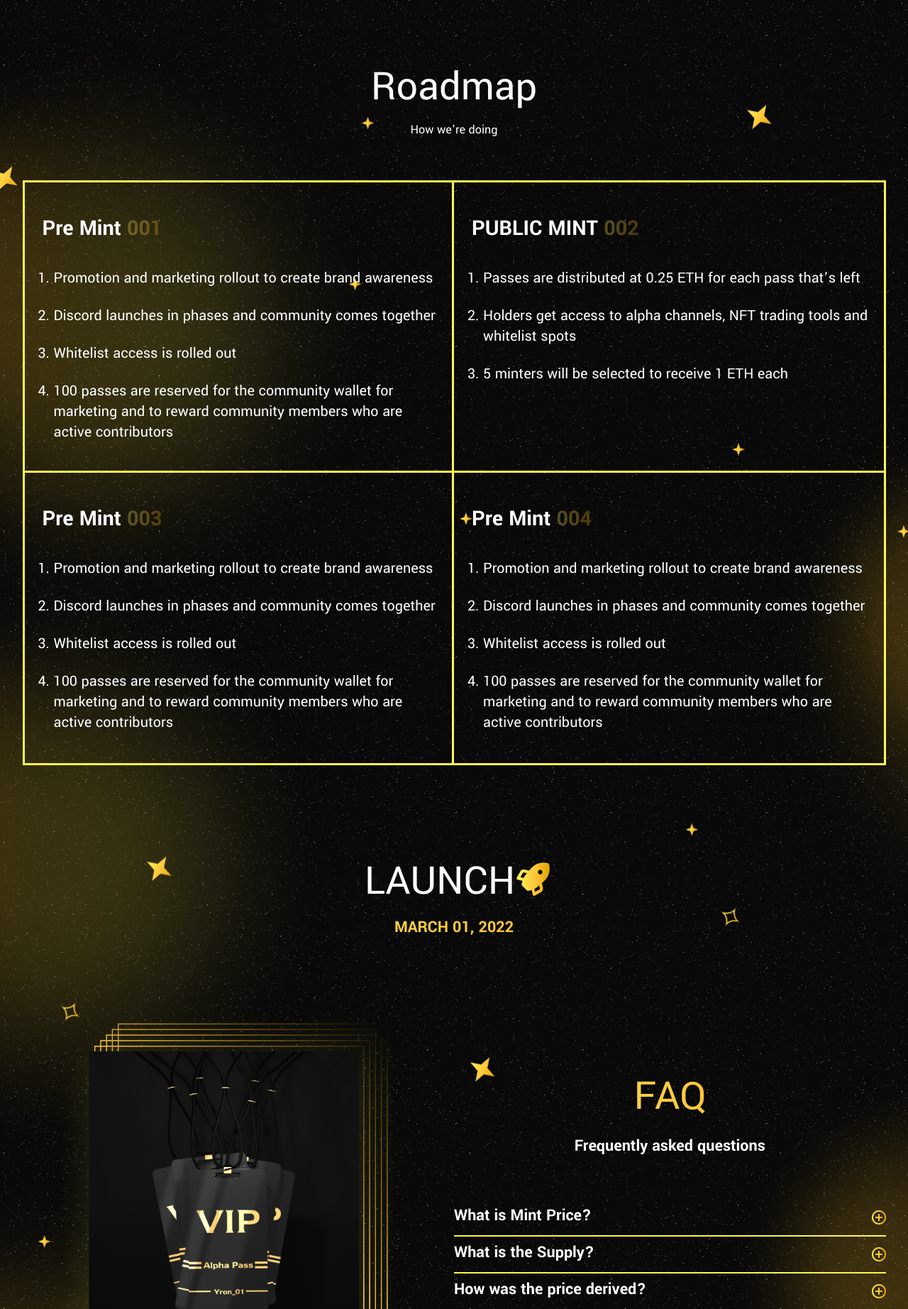
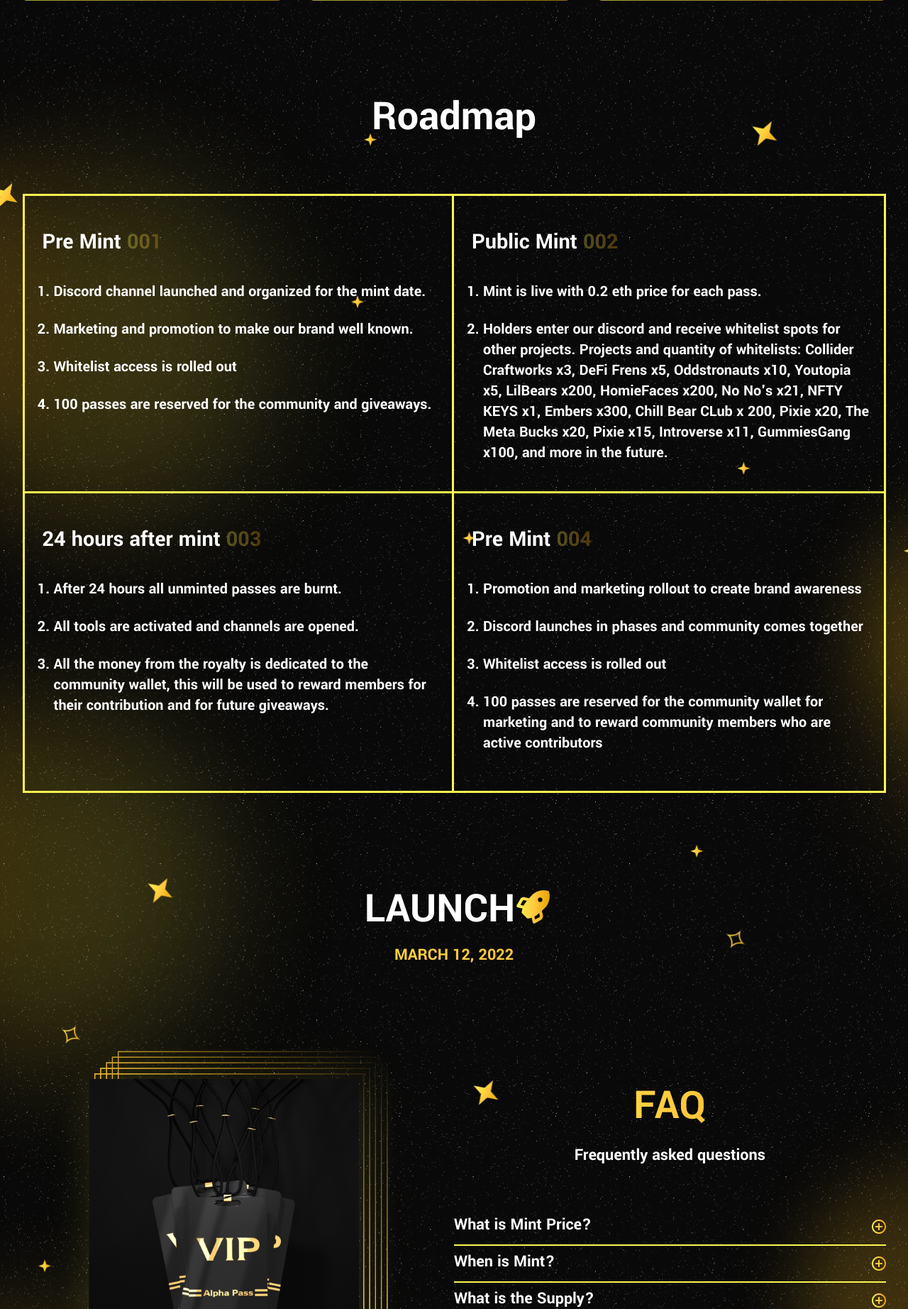
Before and after one commit to stefanspinu/yrons_alpha, a Django app: page / in a window 1280 px wide. Shown: the part 3161-5005 px from the top of the page at 71% size. Run offline with Django 4.2, Linux system fonts and the light colour scheme; some libraries are stand-ins or nearby versions.

Commit message:
Changed the text

```diff
--- a/main/templates/index.html
+++ b/main/templates/index.html
@@ -64,8 +64,8 @@
               ’S VIP <br>
               ALL ALPHA PASS
             </div>
-            <div class="main__subheader">
-              The Only one Alpha pass you need, created by a team of professionals who are ready to help you at any time to succeed in the difficult world of NFTs
+            <div class="main__subheader" style="font-weight: bold;">
+              The most unique alpha pass with guaranteed whitelist spots, calls that bring money, nft trading tools and a brand new service exclusive for members of our private community.
             </div>
             <a href="https://opensea.io/collection/yronsalpha" target="_blank">
               <button class="main__button" style="cursor: pointer;">
@@ -113,8 +113,8 @@
         <div class="overview__cover">
           <div class="overview__header">YRON’S ALPHA <br>
             OVERVIEW</div>
-          <div class="overview__text">Holding one of the 1111 YRON’S ALPHA passes gives holders year-long access to a valuable suite of NFT-related tools, features, and alpha from experts designed to give NFT traders the competitive edge in such a rapidly moving market
-            Holders will get to participate in exclusive whitelist giveaways, retain control of the community by guiding the direction of future benefits, and have first access to alpha fromYRON and his team. Members of the community who stand out will be rewarded with leadership roles and other benefits as the YRON’S ALPHA team works in tandem to build a community FOR the community.</div>
+          <div class="overview__text">Holding one of the passes gives holders unlimited access to a closed discord channel with tons of valuable information from experts, that will help you to succed in this difficult space. First holders to mint this pass in the first 24 hours will get a guaranteed whitelist spot in one of our projects mentioned in the roadmap.
+            Members of the community who stand out will be rewarded with leadership roles and other benefits as the Yron's team works in tandem to build a community FOR the community.</div>
           <div class="overview__image">
             <img src="images/overview.png" alt="">
           </div>
@@ -138,7 +138,7 @@
                   <img src="images/givesYou1.png" alt="">
                 </div>
                 <div class="block-gives__text">
-                  Holding a YRON’S ALPHA pass will give owners access to an advanced and highly set of tools integrated in the discord, including but not limited to real time mint alerts, smart money trade trackers, whale wallet trackers, listing bots, and more. The team is entirely open to adjusting tools available as the community sees fit.
+                  The pass will give owners access to an highly developed set of tools integrated in the discord like: listing BOTs, whale trackers, real time mint, high volume notifications and more. Our team is open to change anything or add something new according to the will of the community.
                 </div>
               </div>
             </div>
@@ -151,20 +151,20 @@
                   <img src="images/givesYou2.png" alt="">
                 </div>
                 <div class="block-gives__text">
-                  YRON, his team and their friends in the NFT space will be constantly leveraging their rapidly growing network as prominent figures to acquire whitelist spots for the YRON’S ALPHA community. Each YRON’S ALPHA pass will act as one entry and this will be a large focus for the project.
+                  One of the main thing in our project are whitelist spots. We will make a giveaway for our first members to mint, and as well many whitelists giveaway in the future with a lot of projects. Also we developed and integrated in the discord marketplace for whitelists exclusively for our community. The security of the transactions will be monitored by our mods.
                 </div>
               </div>
             </div>
             <div class="gives__block block-gives" id="block-gives-3">
               <div class="block-gives__header">
-                <span>RAPID ALPHA</span>
+                <span>TOP INSIDES</span>
               </div>
               <div class="block-give__body">
                 <div class="block-gives__icon">
                   <img src="images/givesYou3.png" alt="">
                 </div>
                 <div class="block-gives__text">
-                  YRON and his team, along with active and trusted members of the community, will bring NFT-related market information straight to you in real time. If you hold a YRON’S ALPHA pass, the team’s alpha is your alpha, and you will have first dibs on the gems that YRON has become notorious for finding in the NFT space
+                  Yron's team will bring you alpha as fast as we can. We will provide you with one of the best calls and with the best reports, so that you will make back the money for the pass within the first month. If you hold a pass, you are a certified member. The only thing that we ask for, is to be quick, because good calls do expire fast.
                 </div>
               </div>
             </div>
@@ -176,8 +176,7 @@
     <div class="roadmap common" id="roadmap">
       <div class="wrapper">
         <div class="roadmap__cover">
-          <div class="title" style="margin-bottom: 10px;">Roadmap</div>
-          <div class="subtitle">How we're doing</div>
+          <div class="title" style="margin-bottom: 70px;">Roadmap</div>
           <div class="roadmap__blocks">
             <div class="roadmap__block block-roadmap" id="block-roadmap-1">
               <div class="block-roadmap__header">
@@ -186,37 +185,35 @@
               </div>
               <div class="block-roadmap__body">
                 <ol>
-                  <li>Promotion and marketing rollout to create brand awareness</li>
-                  <li>Discord launches in phases and community comes together</li>
+                  <li>Discord channel launched and organized for the mint date.</li>
+                  <li>Marketing and promotion to make our brand well known.</li>
                   <li>Whitelist access is rolled out</li>
-                  <li>100 passes are reserved for the community wallet for marketing and to reward community members who are active contributors</li>
+                  <li>100 passes are reserved for the community and giveaways.</li>
                 </ol>
               </div>
             </div>
             <div class="roadmap__block block-roadmap" id="block-roadmap-2">
               <div class="block-roadmap__header">
-                PUBLIC MINT
+                Public Mint
                 <span>002</span>
               </div>
               <div class="block-roadmap__body">
                 <ol>
-                  <li>Passes are distributed at 0.25 ETH for each pass that’s left</li>
-                  <li>Holders get access to alpha channels, NFT trading tools and whitelist spots</li>
-                  <li>5 minters will be selected to receive 1 ETH each</li>
+                  <li>Mint is live with 0.2 eth price for each pass.</li>
+                  <li>Holders enter our discord and receive whitelist spots for other projects. Projects and quantity of whitelists: Collider Craftworks x3, DeFi Frens x5, Oddstronauts x10, Youtopia x5, LilBears x200, HomieFaces x200, No No's x21, NFTY KEYS x1, Embers x300, Chill Bear CLub x 200, Pixie x20, The Meta Bucks x20, Pixie x15, Introverse x11, GummiesGang x100, and more in the future.</li>
                 </ol>
               </div>
             </div>
             <div class="roadmap__block block-roadmap" id="block-roadmap-3">
               <div class="block-roadmap__header">
-                Pre Mint
+                24 hours after mint
                 <span>003</span>
               </div>
               <div class="block-roadmap__body">
                 <ol>
-                  <li>Promotion and marketing rollout to create brand awareness</li>
-                  <li>Discord launches in phases and community comes together</li>
-                  <li>Whitelist access is rolled out</li>
-                  <li>100 passes are reserved for the community wallet for marketing and to reward community members who are active contributors</li>
+                  <li>After 24 hours all unminted passes are burnt.</li>
+                  <li>All tools are activated and channels are opened.</li>
+                  <li>All the money from the royalty is dedicated to the community wallet, this will be used to reward members for their contribution and for future giveaways.</li>
                 </ol>
               </div>
             </div>
@@ -243,7 +240,7 @@
       <div class="wrapper">
         <div class="launch__cover common">
           <div class="launch__title title">LAUNCH <span></span></div>
-          <div class="launch__subtitle subtitle">MARCH 01, 2022</div>
+          <div class="launch__subtitle subtitle">MARCH 12, 2022</div>
         </div>
       </div>
     </div>
@@ -256,43 +253,40 @@
          </div>
          <div class="faq__main">
            <div class="faq__header">
-             <div class="faq__title title" style="margin-bottom: 15px;">FAQ</div>
+             <div class="faq__title title" style="margin-bottom: 15px; font-weight: bold;">FAQ</div>
              <div class="faq__subtitle subtitle">Frequently asked questions</div>
            </div>
            <div class="faq__body">
             <div class="wrap wrap-1">
               <input type="radio" id="tab-1" name="tabs">
               <label for="tab-1"><div>What is Mint Price?</div><div class="cross"></div></label>
-              <div class="content">Lorem ipsum dolor sit amet, consectetur adipisicing elit. Mollitia autem quasi inventore unde nobis voluptatibus illum quae rerum laudantium minima, excepturi quis maiores. Eaque quae, nam delectus explicabo, deserunt ipsum!</div>
+              <div class="content">Mint price will be 0.2 ETH in only one public sale</div>
             </div>
 
             <div class="wrap wrap-2">
               <input type="radio" id="tab-2" name="tabs">
-              <label for="tab-2"><div>What is the Supply?</div><div class="cross"></div></label>
-              <div class="content">Lorem ipsum dolor sit amet, consectetur adipisicing elit. Mollitia autem quasi inventore unde nobis voluptatibus illum quae rerum laudantium minima, excepturi quis maiores. Eaque quae, nam delectus <span class="tip" data-tip="Eaque quae, nam delectus explicabo, deserunt ipsum!">explicabo</span>,
-                deserunt ipsum! Lorem ipsum dolor sit amet, consectetur adipisicing elit. <span class="tip" data-tip="Lorem ipsum dolor sit amet, consectetur adipisicing elit.">Mollitia</span> autem quasi inventore unde nobis voluptatibus illum quae rerum laudantium
-                minima, excepturi quis maiores. Eaque quae, nam delectus explicabo, <span class="tip" data-tip="Lorem ipsum dolor sit amet.">deserunt</span> ipsum!</div>
+              <label for="tab-2"><div>When is Mint?</div><div class="cross"></div></label>
+              <div class="content">Public Mint will be at 5 PM EST on 11 March 2022</div>
             </div>
             <div class="wrap wrap-3">
               <input type="radio" id="tab-3" name="tabs">
-              <label for="tab-3"><div>How was the price derived?</div><div class="cross"></div></label>
-              <div class="content">Lorem ipsum dolor sit amet, consectetur adipisicing elit. Mollitia autem quasi inventore unde nobis voluptatibus illum quae rerum laudantium minima, excepturi quis maiores. Eaque quae, nam delectus <span class="tip" data-tip="Eaque quae, nam delectus explicabo, deserunt ipsum!">explicabo</span>,
-                deserunt ipsum! Lorem ipsum dolor sit amet, consectetur adipisicing elit. <span class="tip" data-tip="Lorem ipsum dolor sit amet, consectetur adipisicing elit.">Mollitia</span> autem quasi inventore unde nobis voluptatibus illum quae rerum laudantium
-                minima, excepturi quis maiores. Eaque quae, nam delectus explicabo, <span class="tip" data-tip="Lorem ipsum dolor sit amet.">deserunt</span> ipsum!</div>
+              <label for="tab-3"><div>What is the Supply?</div><div class="cross"></div></label>
+              <div class="content">Supply will be 1111, with 100 reserved for the community & giveaways</div>
             </div>
             <div class="wrap wrap-4">
               <input type="radio" id="tab-4" name="tabs">
-              <label for="tab-4"><div>Should I try to get more than one?</div><div class="cross"></div></label>
-              <div class="content">Lorem ipsum dolor sit amet, consectetur adipisicing elit. Mollitia autem quasi inventore unde nobis voluptatibus illum quae rerum laudantium minima, excepturi quis maiores. Eaque quae, nam delectus <span class="tip" data-tip="Eaque quae, nam delectus explicabo, deserunt ipsum!">explicabo</span>,
-                deserunt ipsum! Lorem ipsum dolor sit amet, consectetur adipisicing elit. <span class="tip" data-tip="Lorem ipsum dolor sit amet, consectetur adipisicing elit.">Mollitia</span> autem quasi inventore unde nobis voluptatibus illum quae rerum laudantium
-                minima, excepturi quis maiores. Eaque quae, nam delectus explicabo, <span class="tip" data-tip="Lorem ipsum dolor sit amet.">deserunt</span> ipsum!</div>
+              <label for="tab-4"><div>Should i try to get more than one?</div><div class="cross"></div></label>
+              <div class="content">No. We build a community here and want to give everyone fair chances to win giveaways and be able to make new friends.</div>
             </div>
             <div class="wrap wrap-5">
               <input type="radio" id="tab-5" name="tabs">
-              <label for="tab-5"><div>So... I got a pass, now what?</div><div class="cross"></div></label>
-              <div class="content">Lorem ipsum dolor sit amet, consectetur adipisicing elit. Mollitia autem quasi inventore unde nobis voluptatibus illum quae rerum laudantium minima, excepturi quis maiores. Eaque quae, nam delectus <span class="tip" data-tip="Eaque quae, nam delectus explicabo, deserunt ipsum!">explicabo</span>,
-                deserunt ipsum! Lorem ipsum dolor sit amet, consectetur adipisicing elit. <span class="tip" data-tip="Lorem ipsum dolor sit amet, consectetur adipisicing elit.">Mollitia</span> autem quasi inventore unde nobis voluptatibus illum quae rerum laudantium
-                minima, excepturi quis maiores. Eaque quae, nam delectus explicabo, <span class="tip" data-tip="Lorem ipsum dolor sit amet.">deserunt</span> ipsum!</div>
+              <label for="tab-5"><div>What will happen after Mint starts?</div><div class="cross"></div></label>
+              <div class="content">If you minted in the first 24 hours you will get randomly a Whitelist spot in one of the projects mentioned in roadmap.</div>
+            </div>
+            <div class="wrap wrap-6">
+              <input type="radio" id="tab-6" name="tabs">
+              <label for="tab-6"><div>I got a pass, what's next?</div><div class="cross"></div></label>
+              <div class="content">Go to the Yron's Alpha discord linked on this site, connect using collabLand, and you’ll be on your way!</div>
             </div>
            </div>
          </div>
--- a/static/js/app.js
+++ b/static/js/app.js
@@ -42,6 +42,7 @@ headerList.addEventListener('click', (e) => {
         let leftAmount = null
 
         const ABI =
+
 [
 	{
 		"inputs": [],
--- a/static/styles/styles.css
+++ b/static/styles/styles.css
@@ -69,6 +69,10 @@ html {
   color: #FBF551;
   font-weight: bold;
   font-size: 18px;
+}
+
+.header__button a:hover {
+  text-decoration: underline;
 }
 
 .header__button ::before {
@@ -342,9 +346,9 @@ html {
   background: transparent;
   border: 4px solid #FBF551;
   color: #fff;
-  background: -webkit-linear-gradient(180deg, #FBF551 0%, #FFC83D 54.29%, #E4A400 100%);
-  -webkit-background-clip: text;
-  -webkit-text-fill-color: transparent;
+  /* background: -webkit-linear-gradient(180deg, #FBF551 0%, #FFC83D 54.29%, #E4A400 100%); */
+  /* -webkit-background-clip: text;
+  -webkit-text-fill-color: transparent; */
   width: 215px;
   height: 55px;
   text-align: center;
@@ -352,6 +356,17 @@ html {
   border-width: 4px;
   border-radius: 2px;
   margin-bottom: 90px;
+  /* background: #000; */
+  font-weight: 900;
+  transition: all .2s ease-in-out;
+}
+
+.main__content .main__button:hover {
+  background: rgba(255, 183, 0, 0.28);
+  color: #fff;
+
+  /* -webkit-background-clip: none;
+  -webkit-text-fill-color: none; */
 }
 
 @media (max-width: 760px) {
@@ -560,6 +575,10 @@ html {
   position: relative;
 }
 
+.mint__main:hover {
+  text-decoration: underline;
+}
+
 .mint__gif {
   /* -o-object-fit: contain; */
      /* object-fit: contain; */
@@ -703,6 +722,7 @@ html {
   margin-top: 125px;
   font-family: 'Yantramanav', sans-serif;
   color: #fff;
+  font-weight: 700;
 }
 
 .title {
@@ -1356,7 +1376,7 @@ input:checked ~ label .cross:after {
 }
 
 .footer_logo img {
-  margin-top: 65px;
+  margin-top: 85px;
 }
 
 .footer__table {
```
Lines whose indentation alone changed are shown as unchanged.
